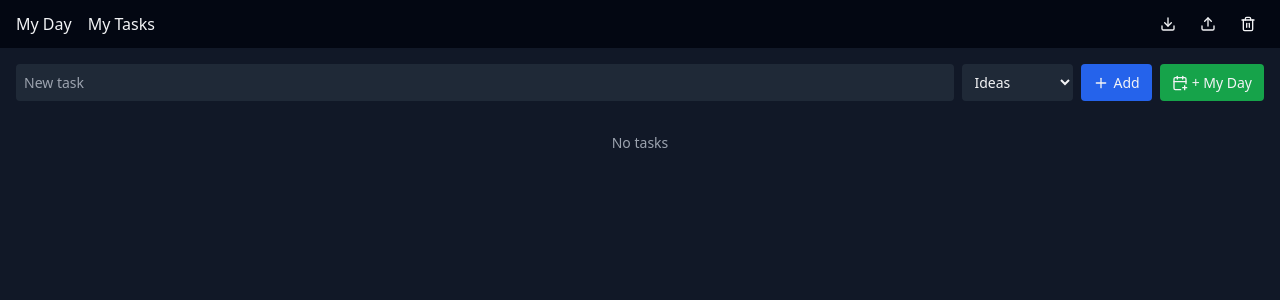
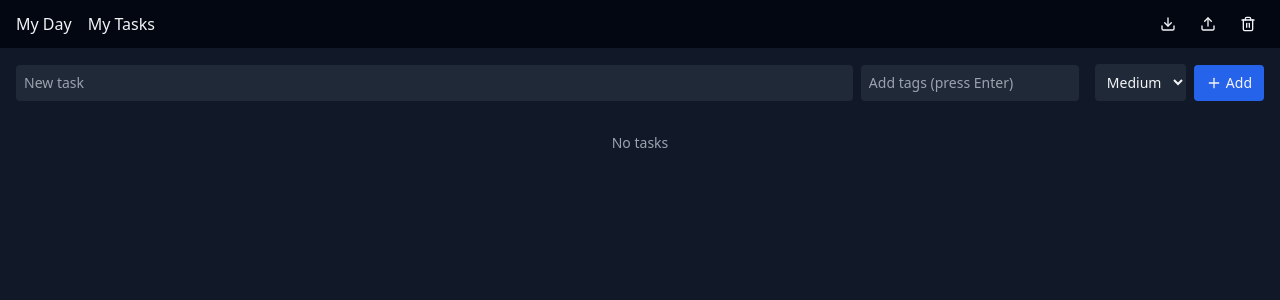
Before and after one commit to AntonioHCervantes/local-quick-planner, a Next.js app: page /my-tasks in a window 1280 px wide. Shown: the top 300 px of the page. Built offline with nearby package versions, Linux system fonts and the light colour scheme.

Commit message:
Tags management

```diff
--- a/app/my-day/page.tsx
+++ b/app/my-day/page.tsx
@@ -1,11 +1,9 @@
 'use client';
-import AddTask from '../../components/AddTask';
 import Board from '../../components/Board';
 
 export default function MyDayPage() {
   return (
     <main>
-      <AddTask />
       <Board mode="my-day" />
     </main>
   );
--- a/app/my-tasks/page.tsx
+++ b/app/my-tasks/page.tsx
@@ -1,12 +1,7 @@
-'use client';
-import AddTask from '../../components/AddTask';
-import TaskList from '../../components/TaskList';
+import dynamic from 'next/dynamic'
+
+const TasksView = dynamic(() => import('../../components/TasksView'), { ssr: false })
 
 export default function MyTasksPage() {
-  return (
-    <main>
-      <AddTask />
-      <TaskList />
-    </main>
-  );
+  return <TasksView />
 }
--- a/components/AddTask.tsx
+++ b/components/AddTask.tsx
@@ -1,28 +1,43 @@
 'use client';
 import { useState } from 'react';
-import { Plus, CalendarPlus } from 'lucide-react';
-import { useStore } from '../lib/store';
+import { Plus } from 'lucide-react';
+import { Priority, Tag } from '../lib/types';
 
-export default function AddTask() {
-  const { lists, addTask } = useStore();
+export default function AddTask({ addTask, tags: existingTags, addTag }: { addTask: (input: { title: string; tags: string[]; priority: Priority; }) => void; tags: Tag[]; addTag: (tag: Tag) => void; }) {
   const [title, setTitle] = useState('');
-  const [listId, setListId] = useState(lists[0]?.id ?? 'ideas');
+  const [tags, setTags] = useState<string[]>([]);
+  const [priority, setPriority] = useState<Priority>('medium');
 
-  const today = new Date().toISOString().slice(0, 10);
+  const handleAdd = () => {
+    if (!title.trim()) return;
+    addTask({ title: title.trim(), tags, priority });
+    setTitle('');
+    setTags([]);
+  };
 
-  const handleAdd = (plan: boolean) => {
-    if (!title.trim()) return;
-    addTask({ title: title.trim(), listId, plannedFor: plan ? today : undefined });
-    setTitle('');
+  const handleTagInputChange = (e: React.KeyboardEvent<HTMLInputElement>) => {
+    if (e.key === 'Enter' || e.key === ',') {
+      e.preventDefault();
+      const newTag = e.currentTarget.value.trim();
+      if (newTag && !tags.includes(newTag)) {
+        setTags([...tags, newTag]);
+        if (!existingTags.find(t => t.label === newTag)) {
+          // A simple way to generate a random color
+          const color = `hsl(${Math.random() * 360}, 70%, 50%)`;
+          addTag({ id: crypto.randomUUID(), label: newTag, color });
+        }
+      }
+      e.currentTarget.value = '';
+    }
   };
 
   return (
     <form
       onSubmit={(e) => {
         e.preventDefault();
-        handleAdd(false);
+        handleAdd();
       }}
-      className="flex flex-wrap gap-2 p-4"
+      className="flex flex-wrap items-center gap-2 p-4"
     >
       <label htmlFor="task-title" className="sr-only">
         Title
@@ -34,31 +49,47 @@ export default function AddTask() {
         className="flex-1 rounded bg-gray-800 p-2 text-sm focus:ring"
         placeholder="New task"
       />
-      <label htmlFor="task-list" className="sr-only">
-        List
+      <div className="flex items-center gap-2">
+        <label htmlFor="task-tags" className="sr-only">
+          Tags
+        </label>
+        <input
+          id="task-tags"
+          onKeyDown={handleTagInputChange}
+          className="rounded bg-gray-800 p-2 text-sm focus:ring"
+          placeholder="Add tags (press Enter)"
+          list="existing-tags"
+        />
+        <datalist id="existing-tags">
+          {existingTags.map(tag => (
+            <option key={tag.id} value={tag.label} />
+          ))}
+        </datalist>
+        <div className="flex gap-1">
+          {tags.map(tag => (
+            <span key={tag} className="bg-gray-700 text-xs p-1 rounded">
+              {tag}
+              <button onClick={() => setTags(tags.filter(t => t !== tag))} className="ml-1 text-red-500">x</button>
+            </span>
+          ))}
+        </div>
+      </div>
+      <label htmlFor="task-priority" className="sr-only">
+        Priority
       </label>
       <select
-        id="task-list"
-        value={listId}
-        onChange={(e) => setListId(e.target.value)}
+        id="task-priority"
+        value={priority}
+        onChange={(e) => setPriority(e.target.value as Priority)}
         className="rounded bg-gray-800 p-2 text-sm focus:ring"
       >
-        {lists.map((l) => (
-          <option key={l.id} value={l.id}>
-            {l.title}
-          </option>
-        ))}
+        <option value="low">Low</option>
+        <option value="medium">Medium</option>
+        <option value="high">High</option>
       </select>
       <button type="submit" className="flex items-center gap-1 rounded bg-blue-600 px-3 py-2 text-sm hover:bg-blue-700 focus:ring">
         <Plus className="h-4 w-4" /> Add
       </button>
-      <button
-        type="button"
-        onClick={() => handleAdd(true)}
-        className="flex items-center gap-1 rounded bg-green-600 px-3 py-2 text-sm hover:bg-green-700 focus:ring"
-      >
-        <CalendarPlus className="h-4 w-4" /> + My Day
-      </button>
     </form>
   );
 }
--- a/components/TaskCard.tsx
+++ b/components/TaskCard.tsx
@@ -1,7 +1,7 @@
 'use client';
 import { useSortable } from '@dnd-kit/sortable';
 import { CSS } from '@dnd-kit/utilities';
-import { Check } from 'lucide-react';
+import { Check, Edit } from 'lucide-react';
 import { Task } from '../lib/types';
 import { useStore } from '../lib/store';
 
@@ -9,33 +9,57 @@ interface Props {
   task: Task;
 }
 
+const priorityColors = {
+  low: 'border-l-green-500',
+  medium: 'border-l-yellow-500',
+  high: 'border-l-red-500',
+};
+
 export default function TaskCard({ task }: Props) {
   const { attributes, listeners, setNodeRef, transform, transition } = useSortable({ id: task.id });
   const style = {
     transform: CSS.Transform.toString(transform),
     transition,
   };
-  const { moveTask } = useStore();
+  const { moveTask, tags: allTags } = useStore();
   const markDone = () => {
     if (task.dayStatus !== 'done') {
       moveTask(task.id, { dayStatus: 'done' });
     }
   };
+
+  const getTagColor = (tagLabel: string) => {
+    const tag = allTags.find(t => t.label === tagLabel);
+    return tag ? tag.color : '#ccc';
+  };
+
   return (
     <div
       ref={setNodeRef}
       style={style}
       {...attributes}
       {...listeners}
-      className="bg-gray-800 rounded p-2 cursor-grab focus:outline-none focus:ring"
+      className={`bg-gray-800 rounded p-2 cursor-grab focus:outline-none focus:ring border-l-4 ${priorityColors[task.priority]}`}
     >
       <div className="flex items-center justify-between">
         <span>{task.title}</span>
-        {task.dayStatus !== 'done' && (
-          <button onClick={markDone} aria-label="Mark as done" className="text-green-400 hover:text-green-500">
-            <Check className="h-4 w-4" />
+        <div className="flex items-center gap-2">
+          {task.dayStatus !== 'done' && (
+            <button onClick={markDone} aria-label="Mark as done" className="text-green-400 hover:text-green-500">
+              <Check className="h-4 w-4" />
+            </button>
+          )}
+          <button aria-label="Edit task" className="text-gray-400 hover:text-gray-200">
+            <Edit className="h-4 w-4" />
           </button>
-        )}
+        </div>
+      </div>
+      <div className="mt-2 flex flex-wrap gap-1">
+        {task.tags?.map(tag => (
+          <span key={tag} style={{ backgroundColor: getTagColor(tag) }} className="text-xs px-2 py-1 rounded-full">
+            {tag}
+          </span>
+        ))}
       </div>
     </div>
   );
--- a/components/TaskItem.tsx
+++ b/components/TaskItem.tsx
@@ -1,50 +1,61 @@
 'use client';
-import { useState, useEffect } from 'react';
 import { CalendarPlus, CalendarX } from 'lucide-react';
-import { Task } from '../lib/types';
 import { useStore } from '../lib/store';
+import { Priority } from '../lib/types';
 
 interface Props {
-  task: Task;
+  taskId: string;
 }
 
-export default function TaskItem({ task }: Props) {
-  const { updateTask, toggleMyDay } = useStore();
-  const [title, setTitle] = useState(task.title);
+export default function TaskItem({ taskId }: Props) {
+  const { tasks, updateTask, tags: allTags, addTag, toggleMyDay } = useStore();
+  const task = tasks.find(t => t.id === taskId);
 
-  useEffect(() => {
-    setTitle(task.title);
-  }, [task.title]);
+  if (!task) {
+    return null;
+  }
 
-  const saveTitle = () => {
-    const trimmed = title.trim();
-    if (trimmed && trimmed !== task.title) {
-      updateTask(task.id, { title: trimmed });
-    } else {
-      setTitle(task.title);
+  const handleTagInputChange = (e: React.KeyboardEvent<HTMLInputElement>) => {
+    if (e.key === 'Enter' || e.key === ',') {
+      e.preventDefault();
+      const newTag = e.currentTarget.value.trim();
+      if (newTag && !task.tags.includes(newTag)) {
+        const newTags = [...task.tags, newTag];
+        updateTask(task.id, { tags: newTags });
+        if (!allTags.find(t => t.label === newTag)) {
+          const color = `hsl(${Math.random() * 360}, 70%, 50%)`;
+          addTag({ id: crypto.randomUUID(), label: newTag, color });
+        }
+      }
+      e.currentTarget.value = '';
     }
   };
 
+  const removeTag = (tagToRemove: string) => {
+    const newTags = task.tags.filter(tag => tag !== tagToRemove);
+    updateTask(task.id, { tags: newTags });
+  };
+
+  const getTagColor = (tagLabel: string) => {
+    const tag = allTags.find(t => t.label === tagLabel);
+    return tag ? tag.color : '#ccc';
+  };
+
   return (
-    <div className="flex items-center gap-2 rounded bg-gray-800 p-2">
-      <input
-        className="flex-1 rounded bg-transparent px-1 focus:ring"
-        value={title}
-        onChange={e => setTitle(e.target.value)}
-        onBlur={saveTitle}
-      />
+    <div className="flex flex-col gap-2 rounded bg-gray-800 p-2">
+      <div className="flex items-center gap-2">
+        <p className="flex-1">{task.title}</p>
         <select
           value={task.priority ?? ''}
           onChange={e =>
             updateTask(task.id, {
-            priority: e.target.value as Task['priority'],
+              priority: e.target.value as Priority,
             })
           }
           className="rounded bg-gray-700 p-1 text-sm focus:ring"
         >
-        <option value="">-</option>
           <option value="low">Low</option>
-        <option value="med">Medium</option>
+          <option value="medium">Medium</option>
           <option value="high">High</option>
         </select>
         <button
@@ -59,5 +70,39 @@ export default function TaskItem({ task }: Props) {
           )}
         </button>
       </div>
+      <div className="flex items-center gap-2">
+        <div className="flex flex-wrap gap-1">
+          {task.tags.map(tag => (
+            <span
+              key={tag}
+              style={{ backgroundColor: getTagColor(tag) }}
+              className="text-xs px-2 py-1 rounded-full"
+            >
+              {tag}
+              <button
+                onClick={() => removeTag(tag)}
+                className="ml-1 text-red-500"
+              >
+                x
+              </button>
+            </span>
+          ))}
+        </div>
+        <input
+          onKeyDown={handleTagInputChange}
+          className="flex-1 rounded bg-gray-700 p-1 text-sm focus:ring"
+          placeholder="Add tag"
+          list="existing-tags"
+        />
+        <datalist id="existing-tags">
+          {allTags.map(tag => (
+            <option
+              key={tag.id}
+              value={tag.label}
+            />
+          ))}
+        </datalist>
+      </div>
+    </div>
   );
 }
--- a/components/TaskList.tsx
+++ b/components/TaskList.tsx
@@ -1,9 +1,8 @@
 'use client';
 import TaskItem from './TaskItem';
-import { useStore } from '../lib/store';
+import { Task } from '../lib/types';
 
-export default function TaskList() {
-  const { tasks } = useStore();
+export default function TaskList({ tasks }: { tasks: Task[] }) {
   const sorted = [...tasks].sort(
     (a, b) => new Date(a.createdAt).getTime() - new Date(b.createdAt).getTime()
   );
@@ -12,7 +11,7 @@ export default function TaskList() {
       {sorted.map(task => (
         <TaskItem
           key={task.id}
-          task={task}
+          taskId={task.id}
         />
       ))}
       {sorted.length === 0 && (
--- /dev/null
+++ b/components/TasksView.tsx
@@ -0,0 +1,14 @@
+'use client';
+import AddTask from './AddTask';
+import TaskList from './TaskList';
+import { useStore } from '../lib/store';
+
+export default function TasksView() {
+  const store = useStore();
+  return (
+    <main>
+      <AddTask addTask={store.addTask} tags={store.tags} addTag={store.addTag} />
+      <TaskList tasks={store.tasks} />
+    </main>
+  );
+}
--- a/lib/store.ts
+++ b/lib/store.ts
@@ -1,5 +1,5 @@
 import { create } from 'zustand';
-import { PersistedState, Task, List } from './types';
+import { PersistedState, Task, List, Tag, Priority } from './types';
 import { loadState, saveState } from './storage';
 
 const defaultLists: List[] = [
@@ -12,6 +12,7 @@ const defaultLists: List[] = [
 const defaultState: PersistedState = {
   tasks: [],
   lists: defaultLists,
+  tags: [],
   order: {
     'list-ideas': [],
     'list-backlog': [],
@@ -21,15 +22,16 @@ const defaultState: PersistedState = {
     'day-doing': [],
     'day-done': [],
   },
-  version: 1,
+  version: 2,
 };
 
 type Store = PersistedState & {
   addTask: (input: {
     title: string;
-    listId?: string;
-    plannedFor?: string;
+    tags: string[];
+    priority: Priority;
   }) => void;
+  addTag: (tag: Tag) => void;
   updateTask: (id: string, patch: Partial<Task>) => void;
   removeTask: (id: string) => void;
   moveTask: (
@@ -50,27 +52,50 @@ type Store = PersistedState & {
 
 const persisted = loadState();
 
+if (persisted) {
+  if (!persisted.tags) {
+    persisted.tags = [];
+  }
+  if (persisted.version < 3) {
+    persisted.tasks.forEach(task => {
+      if (!task.tags) {
+        task.tags = [];
+      }
+      if (!task.priority) {
+        (task as any).priority = 'medium';
+      }
+    });
+    persisted.version = 3;
+  }
+}
+
 export const useStore = create<Store>((set, get) => ({
   ...(persisted ?? defaultState),
-  addTask: ({ title, listId = 'ideas', plannedFor }) => {
+  addTask: ({ title, tags, priority }) => {
     const id = crypto.randomUUID();
     const task: Task = {
       id,
       title,
       createdAt: new Date().toISOString(),
-      listId,
-      plannedFor: plannedFor ?? null,
-      dayStatus: plannedFor ? 'todo' : undefined,
+      listId: 'backlog',
+      plannedFor: null,
+      tags,
+      priority,
     };
     set(state => {
       const newOrder = { ...state.order };
-      const listKey = `list-${listId}`;
+      const listKey = `list-backlog`;
       newOrder[listKey] = [...(newOrder[listKey] || []), id];
-      if (task.dayStatus) {
-        const dayKey = `day-${task.dayStatus}`;
-        newOrder[dayKey] = [...(newOrder[dayKey] || []), id];
+      return { tasks: [...state.tasks, task], order: newOrder };
+    });
+    saveState(get());
+  },
+  addTag: tag => {
+    set(state => {
+      if (state.tags.find(t => t.label === tag.label)) {
+        return state;
       }
-      return { tasks: [...state.tasks, task], order: newOrder };
+      return { tags: [...state.tags, tag] };
     });
     saveState(get());
   },
```
Also changed, not shown: lib/types.ts (+11 -2 lines), 2 other files (tests, documents, lock files or other folders). Lines whose indentation alone changed are shown as unchanged.
